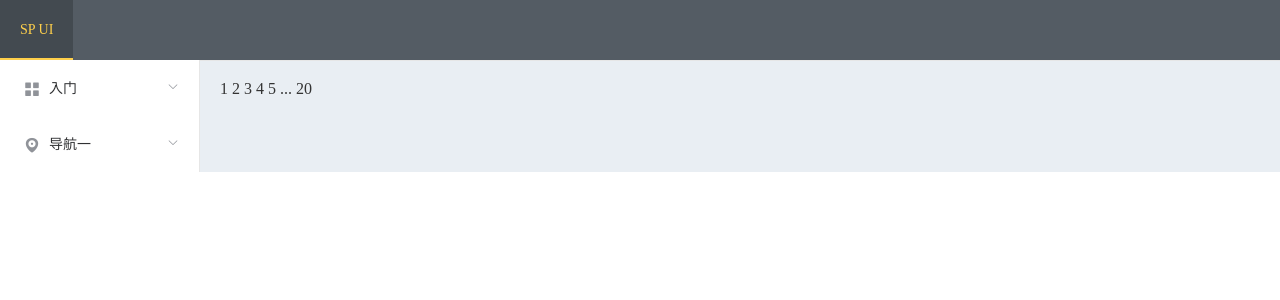
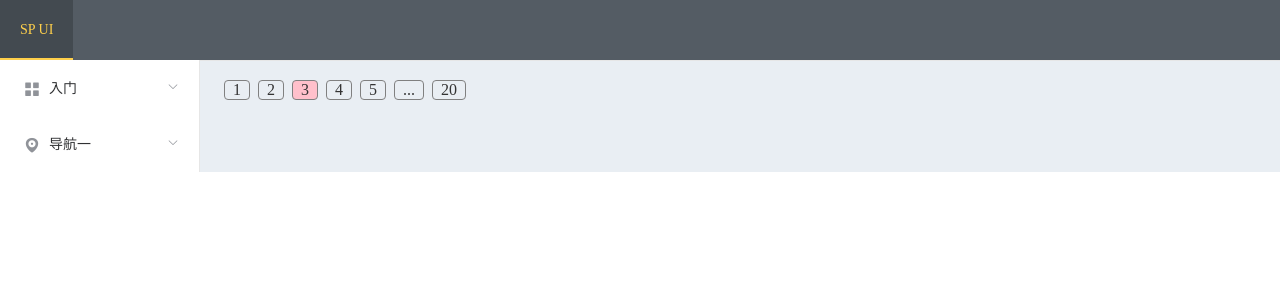
Before and after one commit to Jimmy-22/sp-ui, a Vue app: page /#/pager in a window 1280 px wide. Shown: the top 300 px of the page. Built offline with nearby package versions, Linux system fonts and the light colour scheme.

Commit message:
pager样式修改

```diff
--- a/src/components/pager/index.vue
+++ b/src/components/pager/index.vue
@@ -1,6 +1,10 @@
 <template>
-  <div>
-    <span v-for="page in pages">
+  <div class="pager">
+    <span
+      v-for="page in pages"
+      class="pager-item"
+      :class="{ active: page === current }"
+    >
       {{ page }}
     </span>
   </div>
@@ -24,7 +28,8 @@ export default {
     }
   },
   data() {
-    let pages = [
+    let pages = unique(
+      [
         1,
         this.total,
         this.current,
@@ -32,9 +37,8 @@ export default {
         this.current + 2,
         this.current - 1,
         this.current - 2
-    ]
-    let u = unique(pages.sort((a, b) => a - b))
-    let unique_pages = u.reduce((prev, current, index, array) => {
+      ].sort((a, b) => a - b)
+    ).reduce((prev, current, index, array) => {
       prev.push(current)
       array[index + 1] !== undefined &&
         array[index + 1] - array[index] > 1 &&
@@ -42,7 +46,7 @@ export default {
       return prev
     }, [])
     return {
-      pages: unique_pages
+      pages
     }
   }
 }
@@ -57,4 +61,24 @@ function unique(array) {
 }
 </script>
 
-<style lang="scss" scoped></style>
+<style lang="scss" scoped>
+.pager {
+  &-item {
+    border: 1px solid grey;
+    padding: 0 8px;
+    margin: 0 4px;
+    border-radius: 4px;
+    display: inline-flex;
+    justify-content: center;
+    align-items: center;
+    cursor: pointer;
+    &.active,
+    &:hover {
+      background-color: pink;
+    }
+    &.active {
+      cursor: default;
+    }
+  }
+}
+</style>
```
Lines whose indentation alone changed are shown as unchanged.
